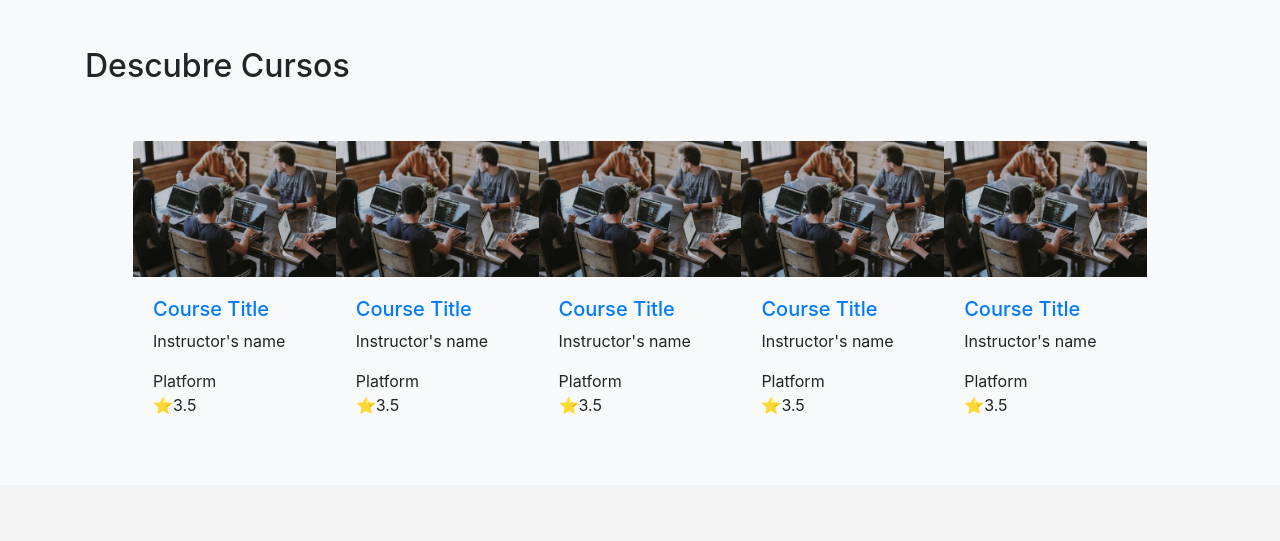
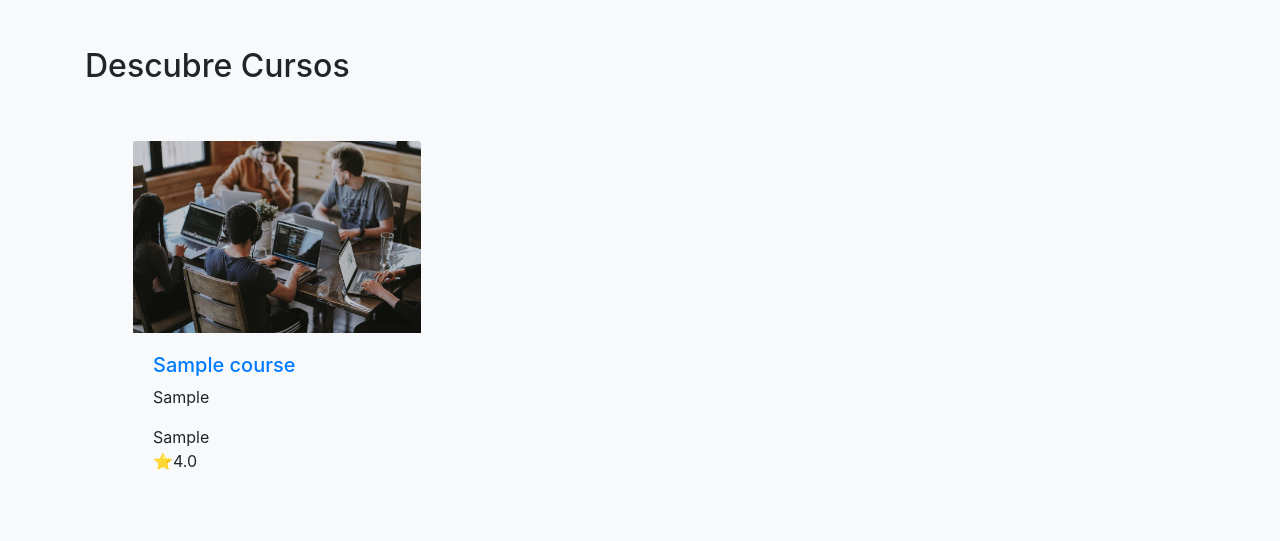
Before and after one commit to metodosformalesds/MFDS_2022_T3_Code, a Django app: page / in a window 1280 px wide. Shown: the part 259-800 px from the top of the page. Run offline with Django 4.2, Linux system fonts and the light colour scheme; tables that the repository leaves empty hold one stand-in row (values such as "Sample post"); some libraries are stand-ins or nearby versions.

Commit message:
some data added

```diff
--- a/coursesapp/templates/dashboard.html
+++ b/coursesapp/templates/dashboard.html
@@ -27,65 +27,19 @@
       <h2 class="pb-5">Descubre Cursos</h2>
       <div class="d-flex justify-content-between px-5">
 
-        <div class="" style="width: 18rem;">
-          <img  class="card-img-top" src="../Images/students-course.jpg" alt="Card image">
-          <div class="card-body">
-            <h5 class=""><a href="#">Course Title</a></h5>
-            <p>Instructor's name</p>
-            <span>Platform</span>
-            <div>
-              <span>⭐</span><span>3.5</span>
+        {% for course in courses %}
+          <div class="" style="width: 18rem;">
+            <img  class="card-img-top" src="../Images/students-course.jpg" alt="Card image">
+            <div class="card-body">
+              <h5 class=""><a href="#">{{ course.title }}</a></h5>
+              <p>{{ course.instructor }}</p>
+              <span>{{ course.platform }}</span>
+              <div>
+                <span>⭐</span><span>{{course.rating}}</span>
+              </div>
             </div>
           </div>
-        </div>
-
-        <div class="" style="width: 18rem;">
-          <img  class="card-img-top" src="../Images/students-course.jpg" alt="Card image">
-          <div class="card-body">
-            <h5 class=""><a href="#">Course Title</a></h5>
-            <p>Instructor's name</p>
-            <span>Platform</span>
-            <div>
-              <span>⭐</span><span>3.5</span>
-            </div>
-          </div>
-        </div>
-
-        <div class="" style="width: 18rem;">
-          <img  class="card-img-top" src="../Images/students-course.jpg" alt="Card image">
-          <div class="card-body">
-            <h5 class=""><a href="#">Course Title</a></h5>
-            <p>Instructor's name</p>
-            <span>Platform</span>
-            <div>
-              <span>⭐</span><span>3.5</span>
-            </div>
-          </div>
-        </div>
-
-        <div class="" style="width: 18rem;">
-          <img  class="card-img-top" src="../Images/students-course.jpg" alt="Card image">
-          <div class="card-body">
-            <h5 class=""><a href="#">Course Title</a></h5>
-            <p>Instructor's name</p>
-            <span>Platform</span>
-            <div>
-              <span>⭐</span><span>3.5</span>
-            </div>
-          </div>
-        </div>
-
-        <div class="" style="width: 18rem;">
-          <img  class="card-img-top" src="../Images/students-course.jpg" alt="Card image">
-          <div class="card-body">
-            <h5 class=""><a href="#">Course Title</a></h5>
-            <p>Instructor's name</p>
-            <span>Platform</span>
-            <div>
-              <span>⭐</span><span>3.5</span>
-            </div>
-          </div>
-        </div>
+        {% endfor %}
 
       </div>
     </div>
--- a/coursesapp/views.py
+++ b/coursesapp/views.py
@@ -13,6 +13,8 @@ from django.contrib.auth.decorators import login_required #Importamos una funci
 
 from .forms import CreateUserForm # Importamos del archivo forms.py la función que nos permite importar formularios
 
+from .models import Courses # Importamos los modelos que creamos en models.py
+
 #@login_required(login_url='login') #@login_required nos indica que, lo que está dentro de login_required se ejecutará únicamente cuando el usuario está con sesión activa.
 def home(request): #Definimos el nombre de la función home que será nuestra vista principal
 	"""
@@ -24,8 +26,9 @@ def home(request): #Definimos el nombre de la función home que será nuestra vi
 	Returns:
 		render: Renderiza lo que tenga el documento html dashboard.html
 	"""
+	courses = Courses.objects.all() #Obtenemos todos los cursos de la base de datos
 
-	return render(request, 'dashboard.html') #Renderizamos el contenido dentro de dashboard.html
+	return render(request, 'dashboard.html', {'courses': courses}) #Renderizamos el contenido dentro de dashboard.html y le pasamos un diccionario con la consulta
 
 def registerPage(request): # Se define el nombre de la función registerPage
 	"""
```
